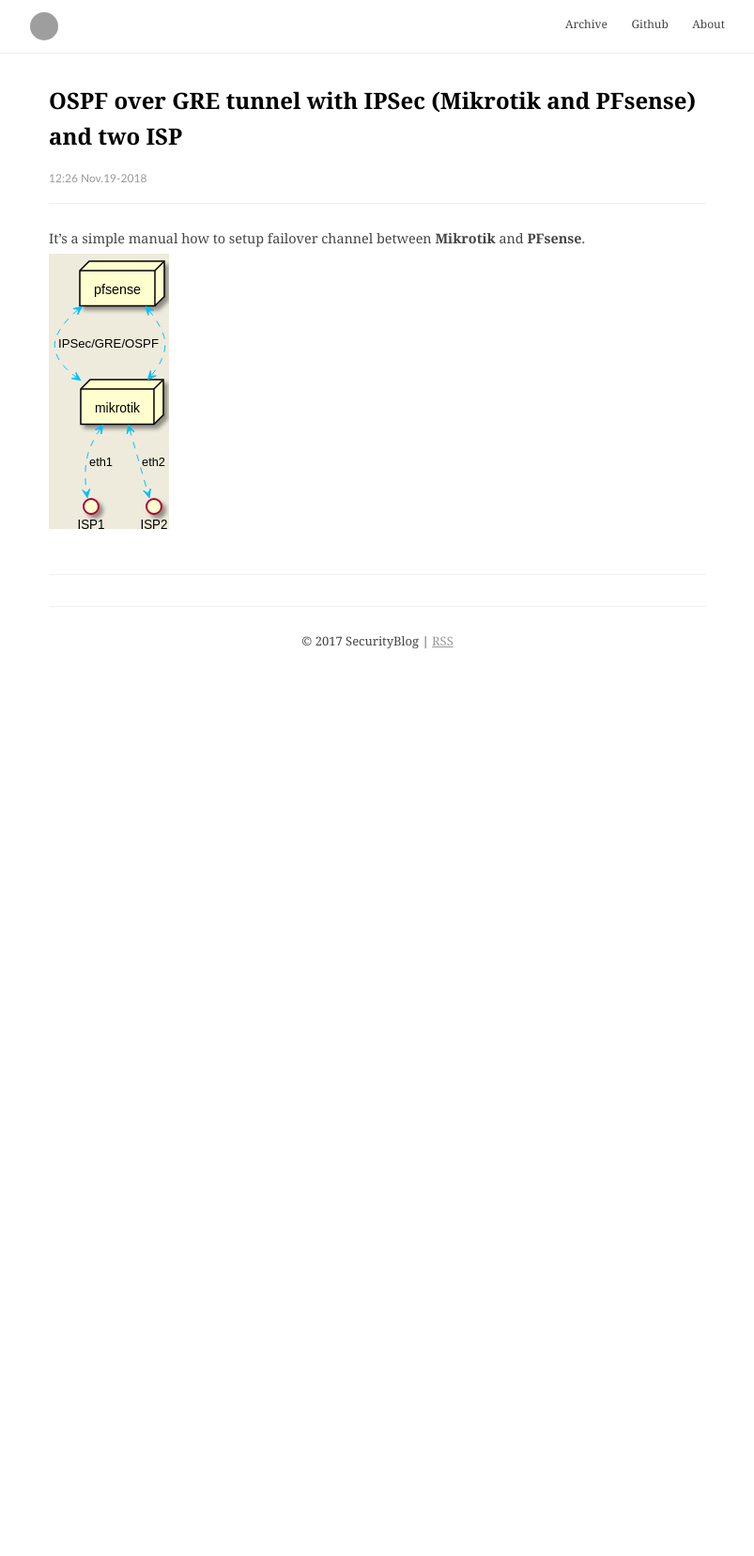
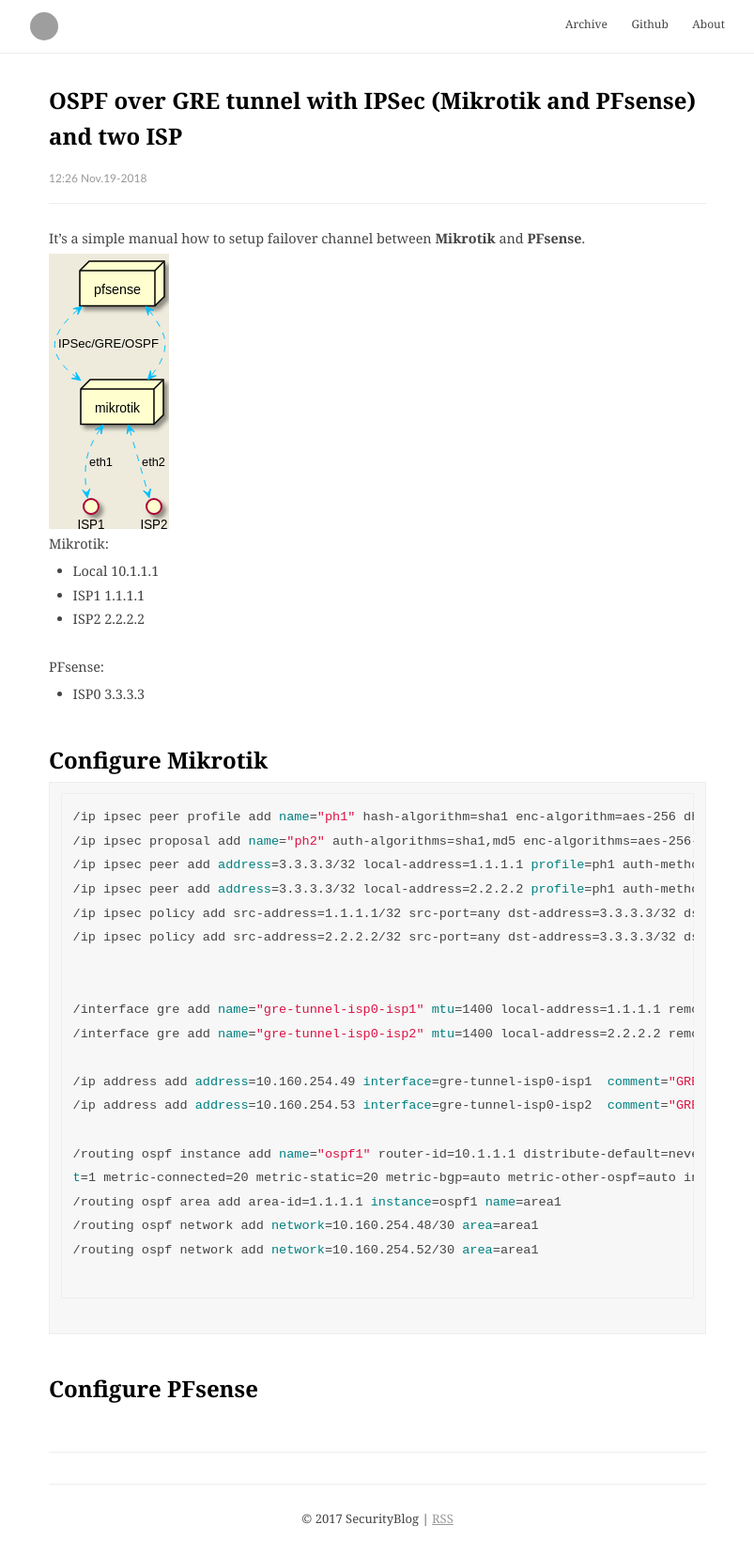
Before and after one commit to aspel/aspel.github.io, a Jekyll site: the page built from _posts/2018-11-19-ospf-over-gre-tunnel-with-ipsec-mikrotik-and-pfsense-and-two-isp.markdown, in a window 1280 px wide. Shown: the whole page at 94% size, without its empty margins (238-1041 px from the left). Built offline with Jekyll 4.4.1, drawn with Linux system fonts in a browser that asks for light colours; comment, search, counter and statistics services are not loaded; before the commit the page ends 900 px from its top, so only the background shows below that; grey boxes are pictures that could not be loaded.

Commit message:
Added screenshots

````diff
--- a/_posts/2018-11-19-ospf-over-gre-tunnel-with-ipsec-mikrotik-and-pfsense-and-two-isp.markdown
+++ b/_posts/2018-11-19-ospf-over-gre-tunnel-with-ipsec-mikrotik-and-pfsense-and-two-isp.markdown
@@ -7,3 +7,37 @@ date: "2018-11-19 14:26:38 +0200"
 It's a simple manual how to setup failover channel between **Mikrotik** and **PFsense**.
 
 ![My screenshot]({{ site.url }}/assets/ipsec-kiev-fra.svg)
+
+Mikrotik:
+ * Local 10.1.1.1
+ * ISP1 1.1.1.1
+ * ISP2 2.2.2.2
+
+PFsense:
+ * ISP0 3.3.3.3
+
+## Configure Mikrotik
+```bash
+/ip ipsec peer profile add name="ph1" hash-algorithm=sha1 enc-algorithm=aes-256 dh-group=modp1024 lifetime=1d proposal-check=obey nat-traversal=no dpd-interval=10s dpd-maximum-failures=5
+/ip ipsec proposal add name="ph2" auth-algorithms=sha1,md5 enc-algorithms=aes-256-cbc lifetime=30m pfs-group=modp1024
+/ip ipsec peer add address=3.3.3.3/32 local-address=1.1.1.1 profile=ph1 auth-method=pre-shared-key secret=XXXXXX generate-policy=no policy-template-group=default exchange-mode=ike2 notrack-chain="output" send-initial-contact=yes comment="IPSO -> IPS1" my-id=address:1.1.1.1
+/ip ipsec peer add address=3.3.3.3/32 local-address=2.2.2.2 profile=ph1 auth-method=pre-shared-key secret=XXXXXX generate-policy=no policy-template-group=default exchange-mode=ike2 notrack-chain="output" send-initial-contact=yes comment="IPSO -> IPS2" my-id=address:2.2.2.2
+/ip ipsec policy add src-address=1.1.1.1/32 src-port=any dst-address=3.3.3.3/32 dst-port=any protocol=all action=encrypt level=unique ipsec-protocols=esp tunnel=no proposal=ph2 comment="ISP0 -> ISP1"
+/ip ipsec policy add src-address=2.2.2.2/32 src-port=any dst-address=3.3.3.3/32 dst-port=any protocol=all action=encrypt level=unique ipsec-protocols=esp tunnel=no proposal=ph2 comment="ISP0 -> ISP2"
+
+
+/interface gre add name="gre-tunnel-isp0-isp1" mtu=1400 local-address=1.1.1.1 remote-address=3.3.3.3 keepalive=10s,10 dscp=inherit clamp-tcp-mss=yes dont-fragment=no allow-fast-path=no
+/interface gre add name="gre-tunnel-isp0-isp2" mtu=1400 local-address=2.2.2.2 remote-address=3.3.3.3 keepalive=10s,10 dscp=inherit clamp-tcp-mss=yes dont-fragment=no allow-fast-path=no
+
+/ip address add address=10.160.254.49 interface=gre-tunnel-isp0-isp1  comment="GRE-ISP1"
+/ip address add address=10.160.254.53 interface=gre-tunnel-isp0-isp2  comment="GRE-ISP2"
+
+/routing ospf instance add name="ospf1" router-id=10.1.1.1 distribute-default=never redistribute-connected=no redistribute-static=no redistribute-rip=no redistribute-bgp=no redistribute-other-ospf=no metric-defaul
+t=1 metric-connected=20 metric-static=20 metric-bgp=auto metric-other-ospf=auto in-filter=ospf-in out-filter=ospf-out
+/routing ospf area add area-id=1.1.1.1 instance=ospf1 name=area1
+/routing ospf network add network=10.160.254.48/30 area=area1
+/routing ospf network add network=10.160.254.52/30 area=area1
+
+```
+
+## Configure PFsense
````
Also changed, not shown: assets/Firewall NAT Outbound.png (added), assets/Firewall Rules Floating Edit.png (added), assets/Interfaces GREs Edit.png (added), assets/InterfacesOPT1.png (added), assets/Services Quagga OSPFd Global Settings.png (added), assets/Services Quagga OSPFd Interface Settings.png (added), assets/VPN IPsec Tunnels Edit Phase 1.png (added), assets/VPN IPsec Tunnels Edit Phase 2.png (added).
